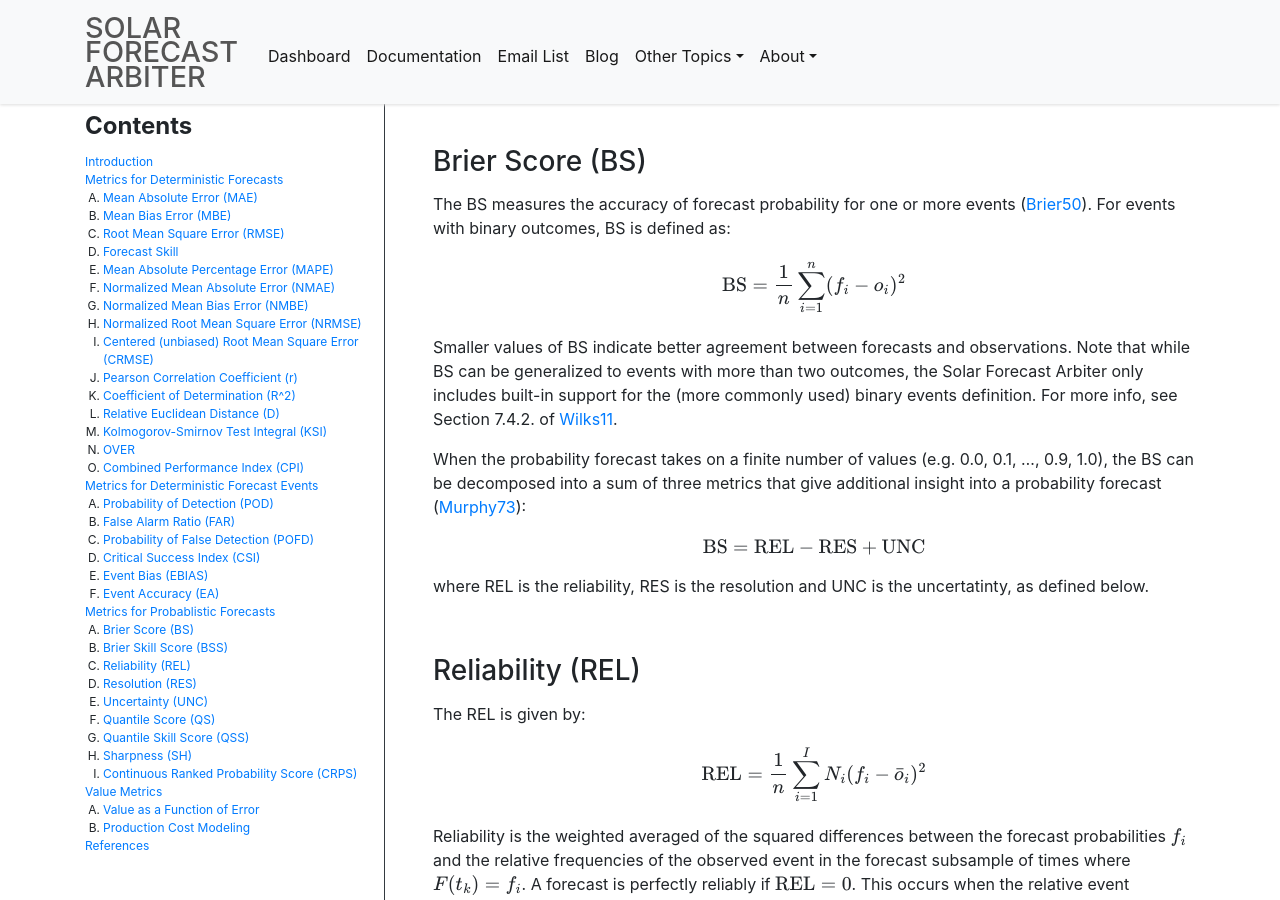
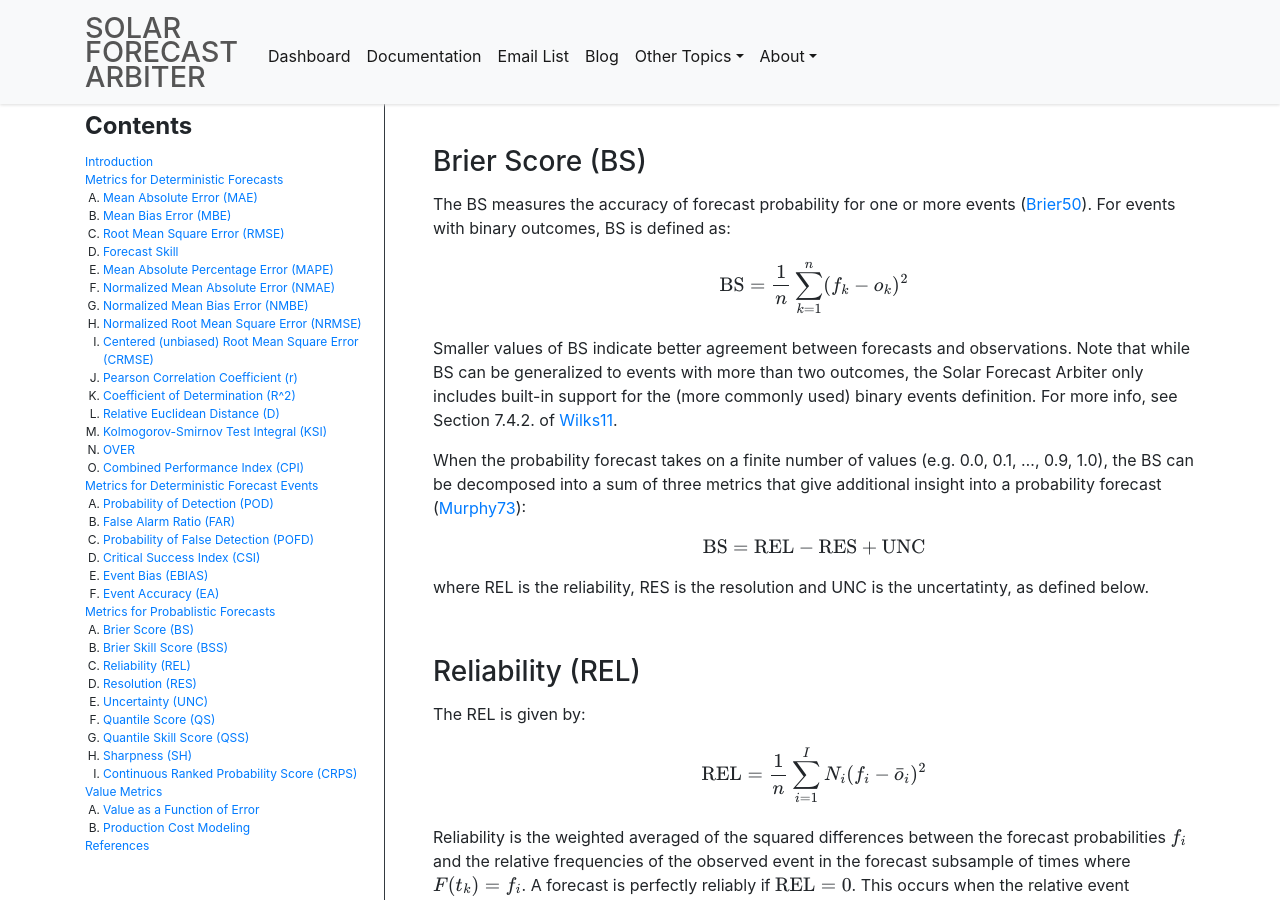
Before and after one commit to SolarArbiter/SolarArbiter.github.io, a Jekyll site: the page built from metrics.md, in a window 1280 px wide and 900 px high, scrolled down 8048 px. Built offline with Jekyll 4.4.1, drawn with Linux system fonts in a browser that asks for light colours; formulas are drawn with MathJax 3.

Commit message:
brier i to k

```diff
--- a/metrics.md
+++ b/metrics.md
@@ -280,7 +280,7 @@
 {: .anchor }
 The BS measures the accuracy of forecast probability for one or more events ([Brier50](#ref-brier50)). For events with binary outcomes, BS is defined as:
 
-$$ \text{BS} = \frac{1}{n} \sum_{i=1}^n (f_i - o_i)^2  $$
+$$ \text{BS} = \frac{1}{n} \sum_{k=1}^n (f_k - o_k)^2  $$
 
 Smaller values of BS indicate better agreement between forecasts and observations. Note that while BS can be generalized to events with more than two outcomes, the Solar Forecast Arbiter only includes built-in support for the (more commonly used) binary events definition. For more info, see Section 7.4.2. of [Wilks11](#ref-wilks11).
 
```
